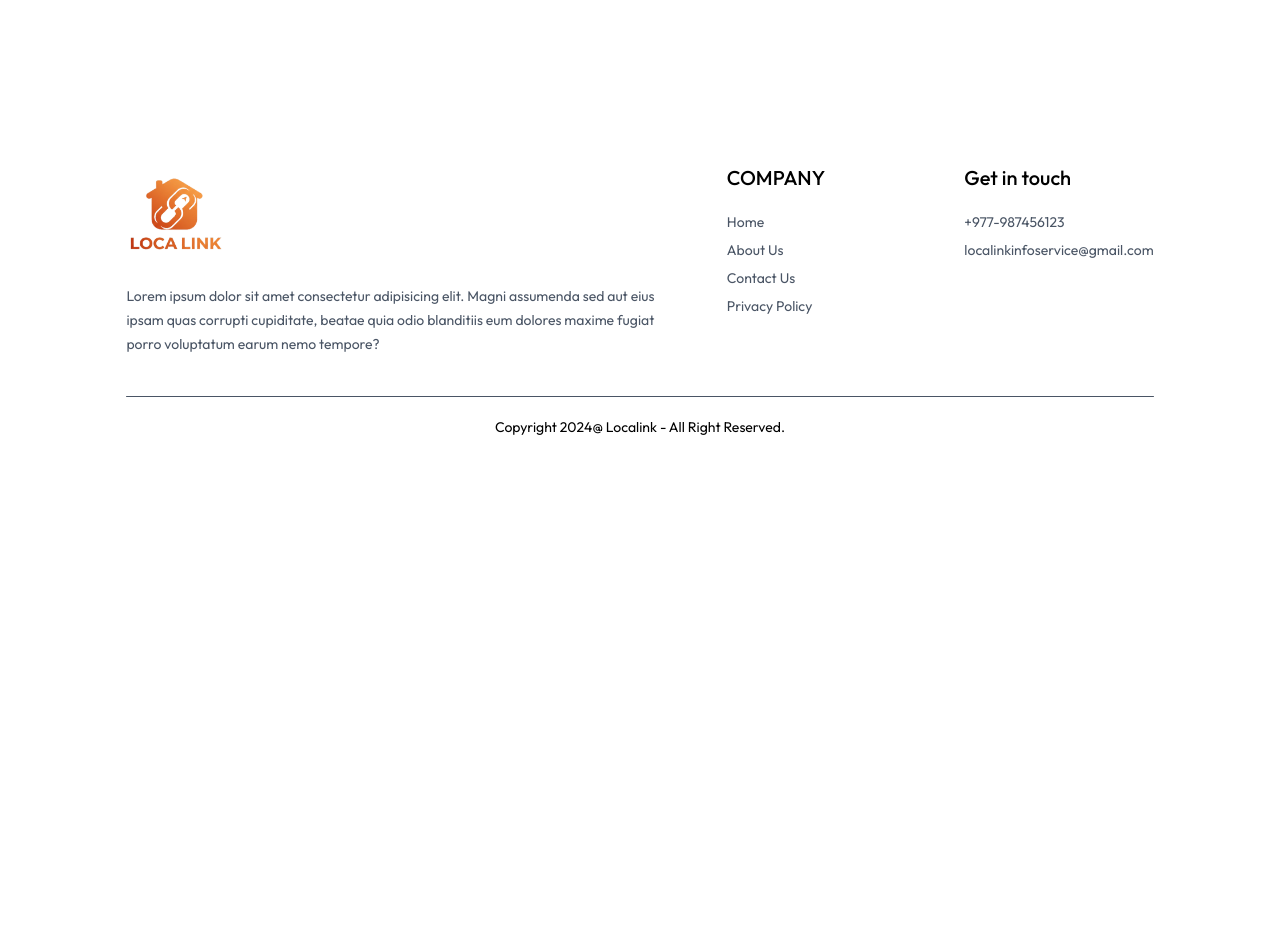
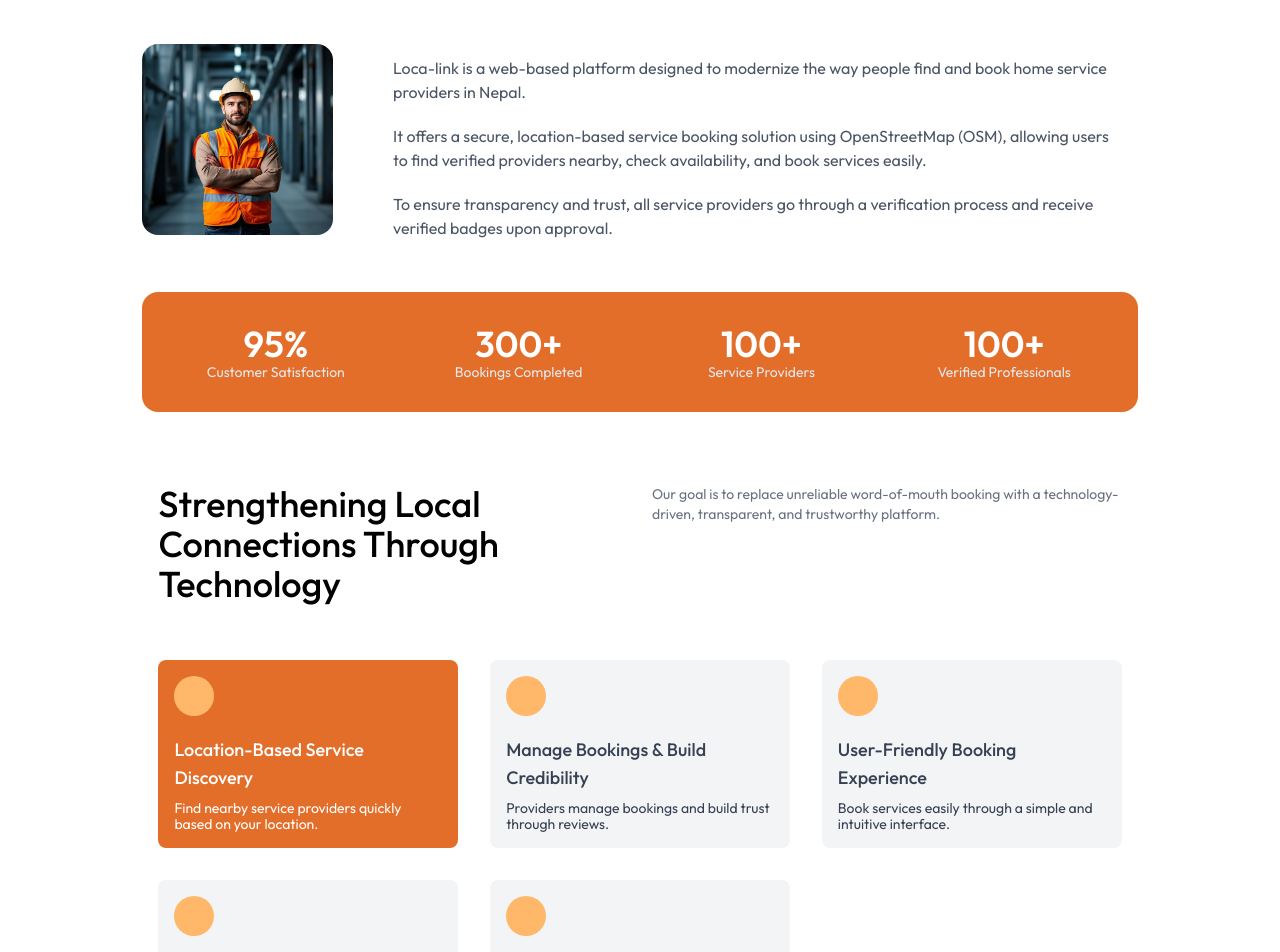
Before and after one commit to dishav123/localink-frontend, a React (Vite) app: page /about in a window 1280 px wide. Shown: the part 80-1032 px from the top of the page. Before the commit the page ends 800 px from the top, so only its background shows below. Built offline with nearby package versions, Linux system fonts and the light colour scheme.

Commit message:
Added a about us page with important details

```diff
--- a/src/assets/assets.js
+++ b/src/assets/assets.js
@@ -30,6 +30,8 @@
 import verifiedIcon from "./Icons/verified_icon.svg";
 import InfoIcon from "./Icons/info_icon.svg";
 import LocationPinIcon from "./Icons/LocationPin.svg";
+import AboutPageImage from "./ServiceProviderImage/AboutPageImage.jpg";
+import AboutPage2 from "./ServiceProviderImage/AboutPage2.jpg";
 
 export const assets = {
   logo,
@@ -56,6 +58,7 @@
   verifiedIcon,
   InfoIcon,
   LocationPinIcon,
+  AboutPage2,
 };
 
 export const specialityData = [
--- a/src/components/Footer.jsx
+++ b/src/components/Footer.jsx
@@ -3,7 +3,7 @@
 function Footer() {
     return (
         <div className="md:mx-6">
-            <div className="flex flex-col sm:grid grid-cols-[3fr_1fr_1fr] gap-14 my-10 mt-40 text-sm">
+            <div className="flex flex-col sm:grid grid-cols-[3fr_1fr_1fr] gap-14 my-10 mt-20 text-sm">
                 {/* left Section */}
                 <div>
                     <img className="w-25 mb-5" src={assets.logo} alt="" />
@@ -35,7 +35,7 @@
             </div>
             {/* Copyright Text */}
                 <div>
-                    <hr className="rounded-full border-t border-gray-600 "/>
+                    <hr className="rounded-full border-t border-gray-500 "/>
                     <p className="py-5 text-sm text-center">Copyright 2024@ Localink - All Right Reserved.</p>
                 </div>
         </div>
--- a/src/pages/About.jsx
+++ b/src/pages/About.jsx
@@ -1,9 +1,113 @@
+import { assets } from "../assets/assets";
+
 function About() {
-    return (
+  return (
+    <div className="px-4 md:px-10">
+      {/* About Intro */}
+      <div className="flex flex-col md:flex-row gap-10 items-start my-10">
+        <div className="rounded-2xl overflow-hidden w-full md:w-1/5 hidden md:block">
+          <img src={assets.AboutPage2} alt="About Loca-link" />
+        </div>
+
+        <div className="flex flex-col gap-y-5 text-gray-600 rounded-2xl px-2 md:px-5 py-3 text-sm md:text-base w-full md:w-4/5">
+          <p>
+            Loca-link is a web-based platform designed to modernize the way people
+            find and book home service providers in Nepal.
+          </p>
+          <p>
+            It offers a secure, location-based service booking solution using
+            OpenStreetMap (OSM), allowing users to find verified providers nearby,
+            check availability, and book services easily.
+          </p>
+          <p>
+            To ensure transparency and trust, all service providers go through a
+            verification process and receive verified badges upon approval.
+          </p>
+        </div>
+      </div>
+
+      {/* Stats Section */}
+      <div className="grid grid-cols-2 md:grid-cols-4 gap-6 mt-6 px-6 py-8 bg-[#e36e2a] rounded-2xl text-white text-center">
         <div>
+          <p className="text-3xl md:text-4xl font-semibold">95%</p>
+          <p className="text-sm leading-4 text-gray-200">
+            Customer Satisfaction
+          </p>
+        </div>
+        <div>
+          <p className="text-3xl md:text-4xl font-semibold">300+</p>
+          <p className="text-sm leading-4 text-gray-200">
+            Bookings Completed
+          </p>
+        </div>
+        <div>
+          <p className="text-3xl md:text-4xl font-semibold">100+</p>
+          <p className="text-sm leading-4 text-gray-200">
+            Service Providers
+          </p>
+        </div>
+        <div>
+          <p className="text-3xl md:text-4xl font-semibold">100+</p>
+          <p className="text-sm leading-4 text-gray-200">
+            Verified Professionals
+          </p>
+        </div>
+      </div>
 
+      {/* Goals Section */}
+      <div className="flex flex-col gap-8 mt-12 px-2 md:px-4 py-6">
+        <div className="flex flex-col md:flex-row gap-6">
+          <div className="w-full md:w-1/2 text-2xl md:text-4xl font-medium">
+            Strengthening Local Connections Through Technology
+          </div>
+          <div className="w-full md:w-1/2 text-sm text-gray-500">
+            Our goal is to replace unreliable word-of-mouth booking with a
+            technology-driven, transparent, and trustworthy platform.
+          </div>
         </div>
-     );
+
+        {/* Feature Cards */}
+        <div className="grid grid-cols-1 sm:grid-cols-2 md:grid-cols-3 gap-8 mt-6">
+          {[
+            {
+              title: "Location-Based Service Discovery",
+              desc: "Find nearby service providers quickly based on your location.",
+              highlight: true,
+            },
+            {
+              title: "Manage Bookings & Build Credibility",
+              desc: "Providers manage bookings and build trust through reviews.",
+            },
+            {
+              title: "User-Friendly Booking Experience",
+              desc: "Book services easily through a simple and intuitive interface.",
+            },
+            {
+              title: "Scalable Digital Solution",
+              desc: "Designed to grow with increasing users and services.",
+            },
+            {
+              title: "Secure and Verified Platform",
+              desc: "Only verified providers operate, ensuring safety and trust.",
+            },
+          ].map((item, index) => (
+            <div
+              key={index}
+              className={`rounded-lg px-4 py-4 flex flex-col gap-y-2 ${
+                item.highlight
+                  ? "bg-[#e36e2a] text-white"
+                  : "bg-gray-100 text-gray-700"
+              }`}
+            >
+              <div className="w-10 h-10 rounded-full bg-orange-300"></div>
+              <p className="text-lg font-medium mt-3">{item.title}</p>
+              <p className="text-sm leading-4">{item.desc}</p>
+            </div>
+          ))}
+        </div>
+      </div>
+    </div>
+  );
 }
 
 export default About;
```
Also changed, not shown: src/assets/ServiceProviderImage/AboutPage2.jpg (added), src/assets/ServiceProviderImage/AboutPageImage.jpg (added).
